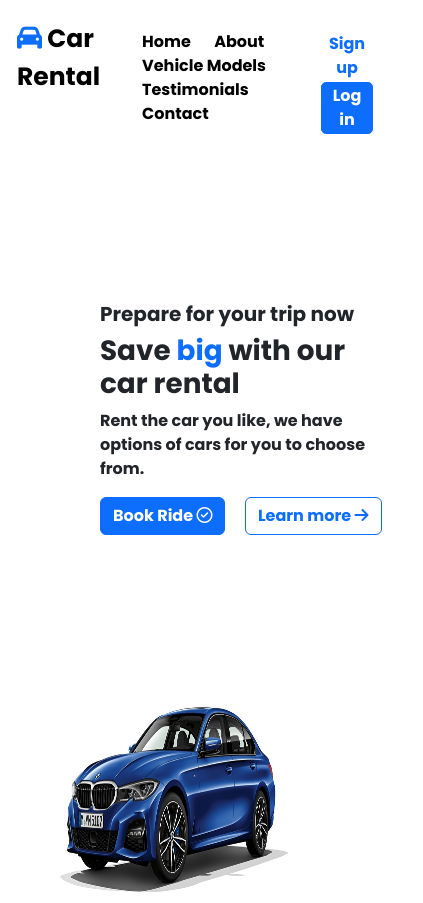
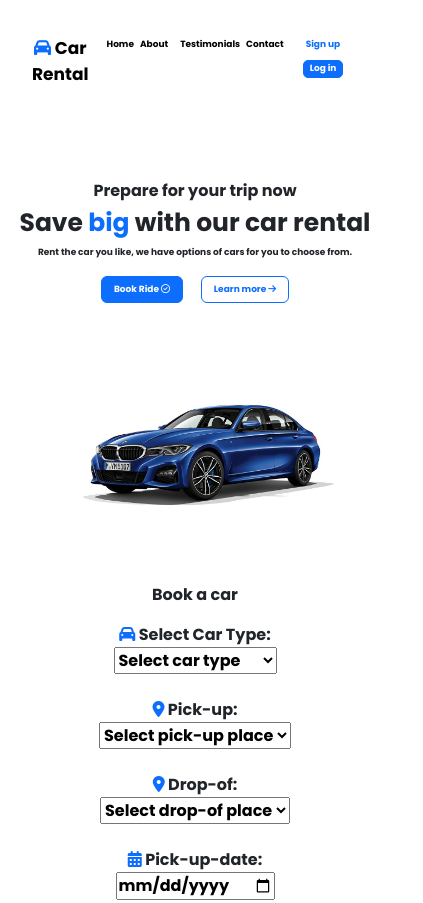
Before and after one commit to sthandiwe-prog/Car-Rental-Project, a plain HTML site: page index.html in a window 390 px wide. Shown: the top 903 px of the page, 423 px wide, since content can reach past the window. Drawn offline with nearby package versions, Linux system fonts and the light colour scheme.

Commit message:
Added CSS media queries

```diff
--- a/index.html
+++ b/index.html
@@ -41,11 +41,15 @@
             >
 
             <ul>
-              <li><a href="#home">Home</a></li>
-              <li><a href="#about">About</a></li>
-              <li><a href="#vehicle-models">Vehicle Models</a></li>
-              <li><a href="#testimonials">Testimonials</a></li>
-              <li><a href="#contact">Contact</a></li>
+              <li><a href="#home" class="home">Home</a></li>
+              <li><a href="#about" class="about">About</a></li>
+              <li>
+                <a href="#vehicle-models" class="vehicle">Vehicle Models</a>
+              </li>
+              <li>
+                <a href="#testimonials" class="testimonial">Testimonials</a>
+              </li>
+              <li><a href="#contact" class="contact">Contact</a></li>
             </ul>
             <span>
               <button class="sign-up-button" id="user-sign-up-button">
@@ -62,7 +66,7 @@
       <section class="landing-content" id="home">
         <div class="row">
           <div class="col-md-6 main-content">
-            <h5>Prepare for your trip now</h5>
+            <h6>Prepare for your trip now</h6>
             <h1>Save <span>big</span> with our car rental</h1>
             <p>
               Rent the car you like, we have options of cars for you to choose
@@ -82,7 +86,7 @@
         </div>
       </section>
       <section class="car-booking-section">
-        <div class="row ms-5">
+        <div class="row">
           <div class="col-md-12 mb-3">Book a car</div>
           <div class="col-md-4 mb-4">
             <label for="car-type"
@@ -130,7 +134,7 @@
               <option value="klerksdorp">Klerksdorp</option>
             </select>
           </div>
-          <div class="col-md-4">
+          <div class="col-md-4 pick-up">
             <label for="pick-up-date">
               <i class="fa-solid fa-calendar-days car-booking-icon"></i>
               Pick-up-date:</label
@@ -486,7 +490,7 @@
         </div>
       </section>
       <div class="contact-details" id="contact">
-        <div class="row">
+        <div class="row ms-4">
           <div class="col-md-4">
             <h2 class="app-download">Download our app to get most out of it</h2>
             <p>Get an amazing opportunities to use this state of the art app</p>
--- a/styles/style.css
+++ b/styles/style.css
@@ -243,3 +243,93 @@ h1 {
   border-radius: var(--radius);
   color: var(--main-color);
 }
+
+@media (max-width: 800px) {
+  header nav a {
+    font-weight: var(--main-font-weight);
+    font-size: 9px;
+    text-align: center;
+  }
+  header nav ul li {
+    margin: 0 3px;
+  }
+
+  header nav ul {
+    display: flex;
+    justify-content: space-evenly;
+    padding: 0 12px 0 0;
+  }
+
+  header nav ul .vehicle {
+    display: none;
+  }
+
+  header .web-icon {
+    font-size: 17px;
+    top: 6px;
+  }
+
+  header .sign-up-button {
+    font-size: 9px;
+    margin: 0;
+  }
+
+  header .log-in-button {
+    font-size: 9px;
+    margin-left: 4px;
+  }
+
+  .landing-content {
+    text-align: center;
+  }
+  .landing-content .main-content {
+    padding: 70px 6px 10px 6px;
+    font-size: 9px;
+  }
+
+  .landing-content h1 {
+    font-size: 25px;
+  }
+  .landing-content .learn-more-button,
+  .book-ride-button {
+    font-size: 9px;
+  }
+
+  .landing-content .main-image {
+    max-width: 100%;
+    height: auto;
+    padding: 9px 0 0 18px;
+  }
+
+  .car-booking-section {
+    text-align: center;
+  }
+  .car-booking-section .pick-up {
+    margin-bottom: 30px;
+  }
+
+  .sub-heading {
+    margin: 95px 0;
+  }
+
+  .car-rental-process {
+    font-size: 11px;
+    margin-top: 90px;
+  }
+
+  .car-rental-process .text-center {
+    font-size: 11px;
+    margin: 20px;
+  }
+
+  .car-deals-content .content-wrapper {
+    font-size: 9px;
+    text-align: center;
+    padding: 0;
+    margin-bottom: 90px;
+  }
+  .car-deals-content .pricing-content {
+    text-align: center;
+    padding: 0;
+  }
+}
```
